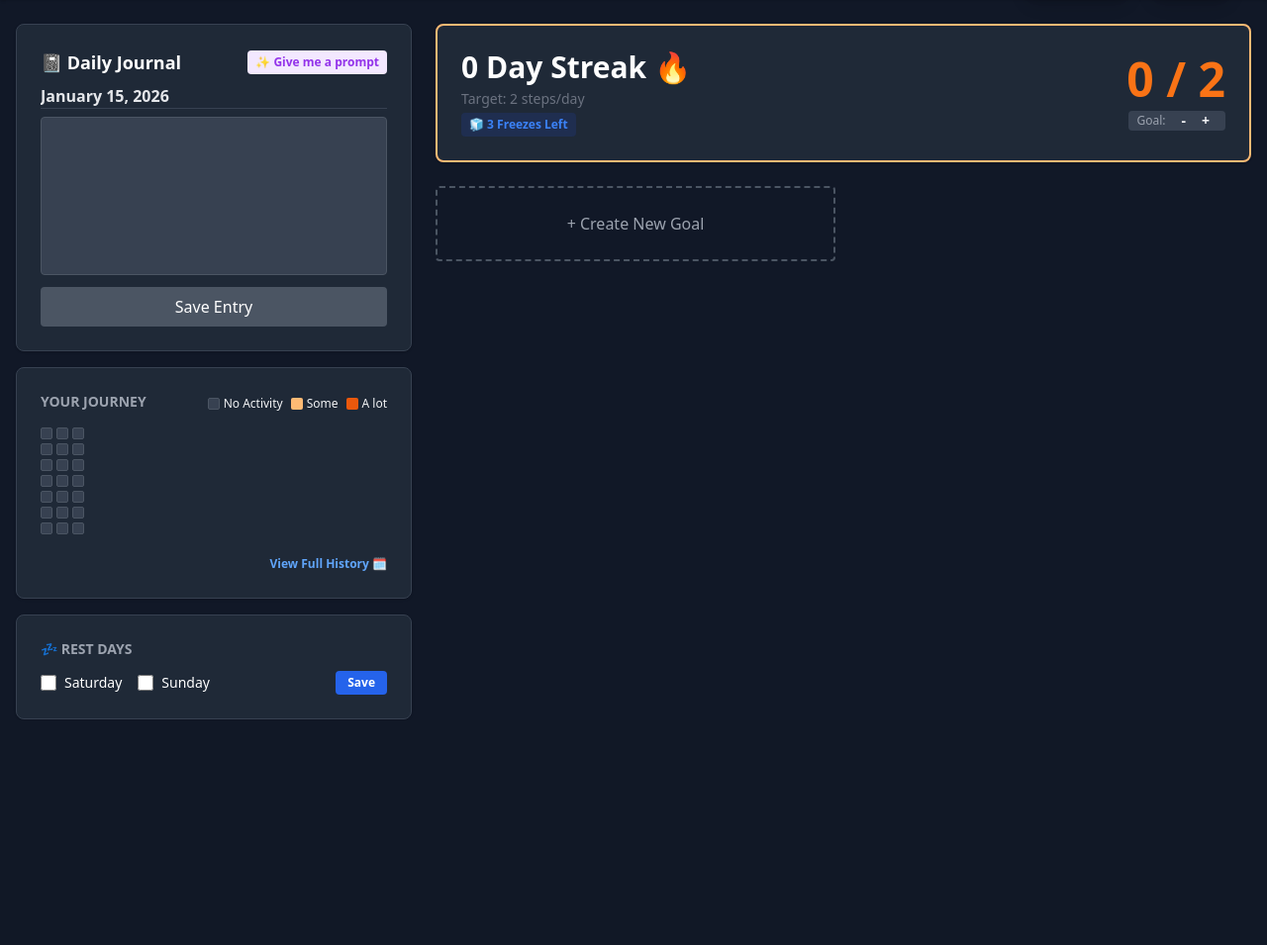
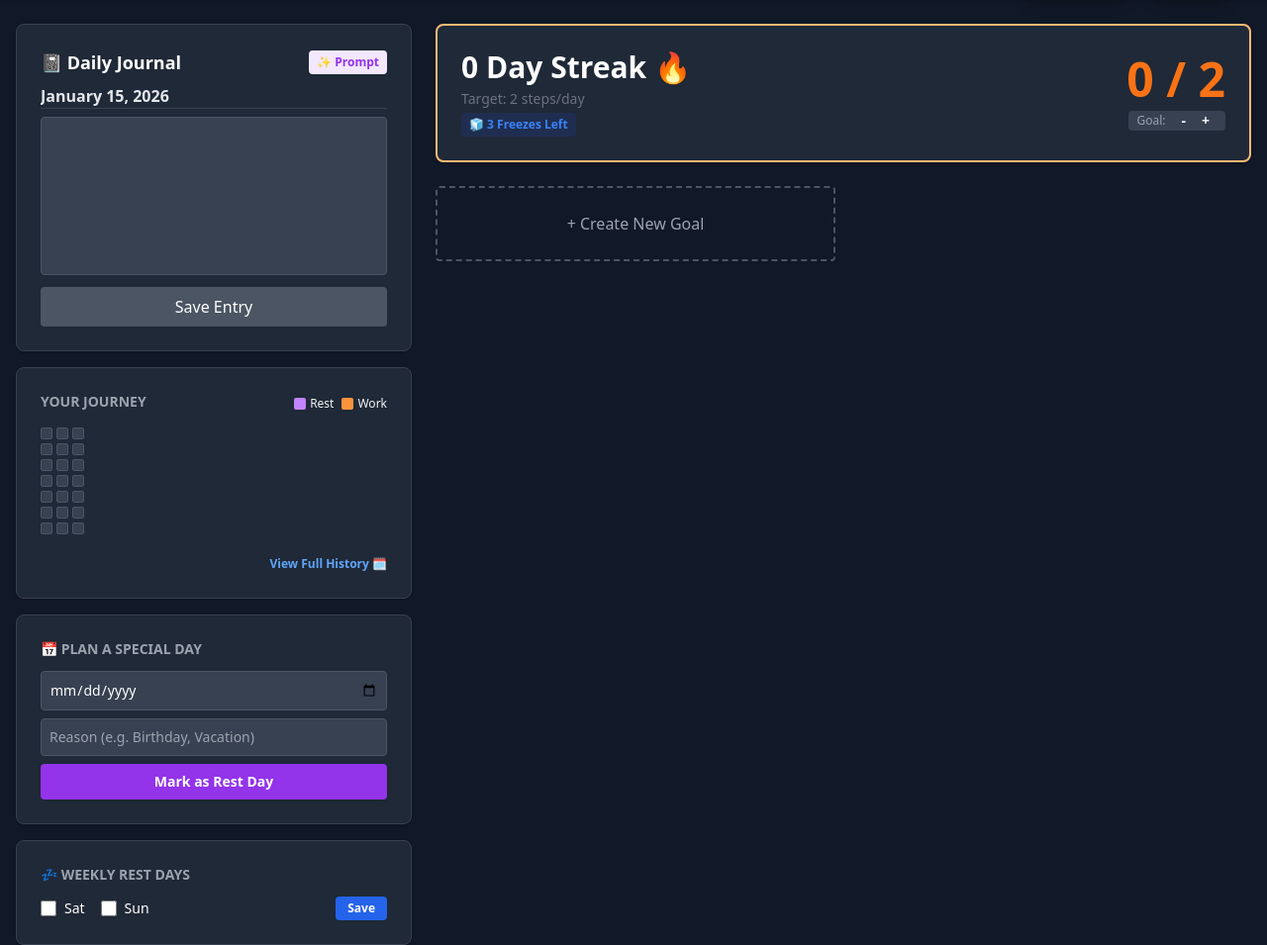
Before and after one commit to Abhineeth-23/stepping-stones, a Flask app: page / in a window 1280 px wide. Shown: the part 72-1027 px from the top of the page at 99% size. Before the commit the page ends 799 px from the top, so only its background shows below. Run offline with Flask 3, Linux system fonts and the light colour scheme; the visitor is signed in with stand-in values (Sample User, id 1); data that the repository does not hold is empty; some libraries are stand-ins or nearby versions.

Commit message:
Phase 5 pushed

```diff
--- a/app.py
+++ b/app.py
@@ -1,7 +1,8 @@
 from flask import Flask, render_template, redirect, url_for, request, flash, jsonify
 from werkzeug.security import generate_password_hash, check_password_hash
 from flask_login import LoginManager, login_user, login_required, logout_user, current_user
-from models import db, User, Step, StepLog, GlobalJournal, SubTask
+# ADDED CustomRestDay to imports
+from models import db, User, Step, StepLog, GlobalJournal, SubTask, CustomRestDay
 from datetime import datetime, date, timedelta
 import calendar
 import uuid
@@ -42,6 +43,16 @@ def get_heatmap_data(user):
 
     return data
 
+def get_custom_rest_days_map(user):
+    """
+    Returns a dictionary of custom rest days: {'2025-04-23': 'My Birthday', ...}
+    """
+    days = CustomRestDay.query.filter_by(user_id=user.id).all()
+    data = {}
+    for d in days:
+        data[d.date.strftime('%Y-%m-%d')] = d.reason
+    return data
+
 def calculate_deadline(timeframe, mode):
     """
     Calculates the target date based on User selection.
@@ -76,7 +87,7 @@ def calculate_deadline(timeframe, mode):
 
 def update_streak_status(user):
     """
-    Handles logic for Daily Streaks, Freezes, and Rest Days.
+    Handles logic for Daily Streaks, Freezes, and Rest Days (Weekly & Custom).
     """
     today = date.today()
 
@@ -88,16 +99,16 @@ def update_streak_status(user):
         if delta > 1:
             yesterday = today - timedelta(days=1)
 
-            # Check if yesterday was a designated Rest Day
-            # 0=Monday, 6=Sunday
-            is_protected_by_rest = False
-            if user.rest_days:
-                rest_days_list = user.rest_days.split(',')
-                if str(yesterday.weekday()) in rest_days_list:
-                    is_protected_by_rest = True
+            # 1. Check Weekly Rest Days (Sat/Sun)
+            is_weekly_rest = False
+            if user.rest_days and str(yesterday.weekday()) in user.rest_days.split(','):
+                is_weekly_rest = True
 
-            if is_protected_by_rest:
-                # Do nothing (Streak is safe)
+            # 2. Check Custom Rest Days (Birthday/Holiday)
+            is_custom_rest = CustomRestDay.query.filter_by(user_id=user.id, date=yesterday).first()
+
+            if is_weekly_rest or is_custom_rest:
+                # Do nothing (Streak is safe because yesterday was planned rest)
                 pass
             elif user.streak_freezes > 0:
                 # Use a freeze
@@ -122,7 +133,7 @@ def update_streak_status(user):
     return todays_count
 
 # ==========================================
-#               MAIN ROUTES
+#              MAIN ROUTES
 # ==========================================
 
 @app.route('/')
@@ -136,6 +147,13 @@ def dashboard():
 
     heatmap_data = get_heatmap_data(current_user)
 
+    # NEW: Fetch Custom Rest Days
+    custom_rest_days = get_custom_rest_days_map(current_user)
+
+    # Check if TODAY is a special day (for the journal UI)
+    today_str = today.strftime('%Y-%m-%d')
+    special_day_reason = custom_rest_days.get(today_str)
+
     return render_template(
         'dashboard.html',
         user=current_user,
@@ -144,11 +162,13 @@ def dashboard():
         progress=progress,
         today_date=today,
         heatmap_data=heatmap_data,
+        custom_rest_days=custom_rest_days,
+        special_day_reason=special_day_reason,
         user_created_at=current_user.created_at.strftime('%Y-%m-%d')
     )
 
 # ==========================================
-#           PHASE 4: NEW FEATURES
+#          PHASE 4: NEW FEATURES
 # ==========================================
 
 @app.route('/settings/rest_days', methods=['POST'])
@@ -162,6 +182,31 @@ def set_rest_days():
 
     db.session.commit()
     flash("Rest days updated! Enjoy your time off.", "success")
+    return redirect(url_for('dashboard'))
+
+@app.route('/settings/add_custom_date', methods=['POST'])
+@login_required
+def add_custom_date():
+    """
+    Adds a specific date (like a birthday) as a rest day.
+    """
+    date_str = request.form.get('date')
+    reason = request.form.get('reason')
+
+    if date_str and reason:
+        try:
+            date_obj = datetime.strptime(date_str, '%Y-%m-%d').date()
+            # Check duplicate
+            exists = CustomRestDay.query.filter_by(user_id=current_user.id, date=date_obj).first()
+            if not exists:
+                db.session.add(CustomRestDay(date=date_obj, reason=reason, user=current_user))
+                db.session.commit()
+                flash(f"Marked {date_str} as Rest Day: {reason}", "success")
+            else:
+                flash("You already have a plan for that day!", "info")
+        except ValueError:
+            flash("Invalid date format.", "error")
+
     return redirect(url_for('dashboard'))
 
 @app.route('/step/share/<int:step_id>')
@@ -200,8 +245,17 @@ def calendar_view():
     """
     Time Travel view: Shows all history linearly.
     """
+    # Fetch logs
     logs = StepLog.query.filter_by(user_id=current_user.id).order_by(StepLog.date.desc()).all()
-    return render_template('calendar_view.html', logs=logs)
+
+    # Group logs by date
+    logs_by_date = {}
+    for log in logs:
+        d_str = log.date.strftime('%Y-%m-%d')
+        if d_str not in logs_by_date: logs_by_date[d_str] = []
+        logs_by_date[d_str].append(log)
+
+    return render_template('calendar_view.html', logs_by_date=logs_by_date)
 
 # ==========================================
 #          STANDARD STEP ROUTES
@@ -253,9 +307,13 @@ def create_step():
         )
         db.session.add(new_step)
         db.session.commit()
-        flash(f"Goal created!", 'success')
+        flash(f"Goal '{title}' created! Deadline: {deadline.strftime('%Y-%m-%d')}", 'success')
 
     return redirect(request.referrer or url_for('dashboard'))
+
+# ==========================================
+#          STEP VIEW, LOGS & EDITING
+# ==========================================
 
 @app.route('/step/<int:step_id>', methods=['GET', 'POST'])
 @login_required
@@ -269,15 +327,19 @@ def step_view(step_id):
 
     if request.method == 'POST':
         if 'overview_content' in request.form:
+            # Updating Knowledge Base
             step.overview_content = request.form['overview_content']
-            flash('Saved.', 'success')
+            flash('Knowledge Base updated.', 'success')
+
         elif 'log_content' in request.form:
+            # Creating/Updating Daily Log
             content = request.form['log_content']
             if todays_log:
                 todays_log.content = content
             else:
                 db.session.add(StepLog(content=content, step=step, user=current_user, date=today))
-            flash('Logged!', 'success')
+            flash('Logged successfully!', 'success')
+
         db.session.commit()
         return redirect(url_for('step_view', step_id=step.id))
 
@@ -291,18 +353,24 @@ def edit_step(step_id):
     if step.user_id != current_user.id:
         return redirect(url_for('dashboard'))
 
+    # 1. Update Basic Fields
     step.title = request.form.get('title')
     step.category = request.form.get('category')
+
+    # 2. Check if Timing Changed
     new_timeframe = request.form.get('timeframe')
     new_mode = request.form.get('deadline_mode')
 
+    # Only recalculate deadline if parameters changed
     if new_timeframe != step.timeframe or new_mode != step.deadline_mode:
         step.timeframe = new_timeframe
         step.deadline_mode = new_mode
         step.deadline_date = calculate_deadline(new_timeframe, new_mode)
+        flash(f"Updated! New deadline: {step.deadline_date.strftime('%Y-%m-%d')}", "success")
+    else:
+        flash("Details updated.", "success")
 
     db.session.commit()
-    flash("Updated!", "success")
     return redirect(url_for('step_view', step_id=step.id))
 
 @app.route('/step/delete/<int:step_id>')
@@ -312,6 +380,7 @@ def delete_step(step_id):
     if step.user_id == current_user.id:
         db.session.delete(step)
         db.session.commit()
+        flash(f'Step "{step.title}" deleted forever.', 'success')
     return redirect(url_for('dashboard'))
 
 @app.route('/step/archive/<int:step_id>')
@@ -321,20 +390,24 @@ def archive_step(step_id):
     if step.user_id == current_user.id:
         step.is_active = False
         db.session.commit()
+        flash(f'Step "{step.title}" marked as Accomplished!', 'success')
     return redirect(url_for('dashboard'))
 
 # ==========================================
-#             SUBTASK ROUTES
+#             SUBTASK LOGIC
 # ==========================================
 
 @app.route('/step/<int:step_id>/add_subtask', methods=['POST'])
 @login_required
 def add_subtask(step_id):
     step = Step.query.get_or_404(step_id)
+    if step.user_id != current_user.id:
+        return jsonify({'error': 'Unauthorized'}), 403
+
     text = request.form.get('subtask_text')
-
-    if text and step.user_id == current_user.id:
-        db.session.add(SubTask(text=text, step=step))
+    if text:
+        new_task = SubTask(text=text, step=step)
+        db.session.add(new_task)
         db.session.commit()
 
     return redirect(url_for('step_view', step_id=step.id))
@@ -346,19 +419,25 @@ def toggle_subtask(subtask_id):
     if subtask.step.user_id != current_user.id:
         return jsonify({'error': 'Unauthorized'}), 403
 
+    # Toggle Status
     subtask.is_completed = not subtask.is_completed
 
+    # AUTOMATIC LOGGING LOGIC
     if subtask.is_completed:
         today = date.today()
-        # Check for existing log to prevent duplicates
-        if not StepLog.query.filter_by(step_id=subtask.step.id, date=today).first():
-            db.session.add(StepLog(content=f"✅ {subtask.text}", step=subtask.step, user=current_user, date=today))
-            flash("Streak updated!", "success")
+        # Check if log exists for today
+        existing_log = StepLog.query.filter_by(step_id=subtask.step.id, date=today).first()
+
+        if not existing_log:
+            # Create a log automatically
+            auto_msg = f"✅ Completed subtask: {subtask.text}"
+            db.session.add(StepLog(content=auto_msg, step=subtask.step, user=current_user, date=today))
+            flash("Subtask completed! Streak updated automatically. 🔥", "success")
 
         update_streak_status(current_user)
 
     db.session.commit()
-    return jsonify({'success': True})
+    return jsonify({'success': True, 'is_completed': subtask.is_completed})
 
 @app.route('/delete_subtask/<int:subtask_id>')
 @login_required
@@ -372,7 +451,7 @@ def delete_subtask(subtask_id):
     return redirect(url_for('dashboard'))
 
 # ==========================================
-#             JOURNAL ROUTES
+#          JOURNAL & PREFERENCES
 # ==========================================
 
 @app.route('/journal', methods=['POST'])
@@ -397,7 +476,8 @@ def update_global_journal():
 @login_required
 def journal_history():
     journals = GlobalJournal.query.filter_by(user_id=current_user.id).order_by(GlobalJournal.date.desc()).all()
-    return render_template('journal_history.html', journals=journals, now=datetime.utcnow())
+    now = datetime.utcnow()
+    return render_template('journal_history.html', journals=journals, now=now)
 
 @app.route('/journal/edit/<int:id>', methods=['POST'])
 @login_required
@@ -406,18 +486,17 @@ def edit_old_journal(id):
     if journal.user_id != current_user.id:
         return redirect(url_for('dashboard'))
 
-    if (datetime.utcnow() - journal.created_at).total_seconds() > 172800:
-        flash("Too old to edit.", "error")
+    # 48 Hour Edit Lock
+    diff = datetime.utcnow() - journal.created_at
+    if diff.total_seconds() > 172800:
+        flash("Cannot edit entries older than 48 hours.", "error")
         return redirect(url_for('journal_history'))
 
     journal.content = request.form.get('content')
     journal.title = request.form.get('title')
     db.session.commit()
+    flash("Entry updated.", "success")
     return redirect(url_for('journal_history'))
-
-# ==========================================
-#             USER SETTINGS
-# ==========================================
 
 @app.route('/adjust_target/<string:action>')
 @login_required
@@ -443,11 +522,16 @@ def toggle_theme():
 @app.route('/login', methods=['GET', 'POST'])
 def login():
     if request.method == 'POST':
-        user = User.query.filter_by(username=request.form.get('username')).first()
-        if user and check_password_hash(user.password, request.form.get('password')):
+        username = request.form.get('username')
+        password = request.form.get('password')
+        user = User.query.filter_by(username=username).first()
+
+        if user and check_password_hash(user.password, password):
             login_user(user)
-            return redirect(request.args.get('next') or url_for('dashboard'))
-        flash('Invalid details.', 'error')
+            next_page = request.args.get('next')
+            return redirect(next_page or url_for('dashboard'))
+
+        flash('Invalid username or password.', 'error')
     return render_template('login.html')
 
 @app.route('/register', methods=['GET', 'POST'])
@@ -457,15 +541,15 @@ def register():
         password = request.form.get('password')
 
         if User.query.filter_by(username=username).first():
-            flash('Username taken.', 'error')
+            flash('Username already exists.', 'error')
         else:
             hashed_pw = generate_password_hash(password)
-            # Make sure Rest Days column is handled in models, handled here by default=None
             new_user = User(username=username, password=hashed_pw, is_dark_mode=True)
             db.session.add(new_user)
             db.session.commit()
+
+            flash('Account created! Please login.', 'success')
             return redirect(url_for('login'))
-
     return render_template('register.html')
 
 @app.route('/logout')
@@ -474,6 +558,10 @@ def logout():
     logout_user()
     return redirect(url_for('login'))
 
+# ==========================================
+#              MAIN EXECUTION
+# ==========================================
+
 if __name__ == '__main__':
     with app.app_context():
         db.create_all()
--- a/templates/dashboard.html
+++ b/templates/dashboard.html
@@ -7,23 +7,22 @@
         <div class="bg-white dark:bg-gray-800 p-6 rounded-lg shadow border dark:border-gray-700 flex flex-col">
             <h2 class="text-lg font-bold mb-2 flex items-center justify-between dark:text-white">
                 <span>📓 Daily Journal</span>
-                <button type="button" onclick="generatePrompt(event)" class="text-xs bg-purple-100 text-purple-600 px-2 py-1 rounded hover:bg-purple-200">✨ Give me a prompt</button>
+                <button type="button" onclick="generatePrompt(event)" class="text-xs bg-purple-100 text-purple-600 px-2 py-1 rounded hover:bg-purple-200">✨ Prompt</button>
             </h2>
 
             <form action="{{ url_for('update_global_journal') }}" method="POST" id="global-journal-container" class="flex-1 flex flex-col group" onclick="enableZen('global-journal-container')">
-                <input type="text" name="title" value="{{ daily_journal.title if daily_journal else today_date.strftime('%B %d, %Y') }}" class="mb-2 w-full bg-transparent font-bold border-b border-gray-200 dark:border-gray-700 focus:outline-none dark:text-gray-200">
+
+                <input type="text" name="title"
+                       value="{{ daily_journal.title if daily_journal else (('🌴 Rest Day: ' + special_day_reason) if special_day_reason else today_date.strftime('%B %d, %Y')) }}"
+                       class="mb-2 w-full bg-transparent font-bold border-b border-gray-200 dark:border-gray-700 focus:outline-none dark:text-gray-200 {{ 'text-purple-600 dark:text-purple-400' if special_day_reason else '' }}">
 
                 <textarea id="journal-area" name="content" class="w-full h-40 border dark:border-gray-600 bg-gray-50 dark:bg-gray-700 p-4 rounded resize-none focus:outline-none focus:ring-2 focus:ring-blue-500 dark:text-white transition-all">{{ daily_journal.content if daily_journal else '' }}</textarea>
 
                 <button class="mt-3 bg-gray-800 dark:bg-gray-600 text-white px-4 py-2 rounded w-full hover:bg-black">Save Entry</button>
 
                 <div class="zen-overlay-btn absolute top-8 right-8 flex gap-3">
-                    <button type="button" onclick="generatePrompt(event)" class="bg-purple-100 text-purple-600 px-4 py-2 rounded-full font-bold shadow-lg hover:bg-purple-200 transition">
-                        ✨ Prompt
-                    </button>
-                    <button type="button" onclick="disableZen(event, 'global-journal-container')" class="bg-white text-black px-6 py-2 rounded-full font-bold shadow-lg hover:bg-gray-200 transition">
-                        Done
-                    </button>
+                    <button type="button" onclick="generatePrompt(event)" class="bg-purple-100 text-purple-600 px-4 py-2 rounded-full font-bold shadow-lg hover:bg-purple-200 transition">✨ Prompt</button>
+                    <button type="button" onclick="disableZen(event, 'global-journal-container')" class="bg-white text-black px-6 py-2 rounded-full font-bold shadow-lg hover:bg-gray-200 transition">Done</button>
                 </div>
             </form>
         </div>
@@ -32,9 +31,8 @@
             <div class="flex justify-between items-end mb-4">
                 <h3 class="text-sm font-bold uppercase text-gray-400">Your Journey</h3>
                 <div class="flex gap-2 text-xs">
-                    <span class="flex items-center gap-1"><div class="w-3 h-3 rounded-sm bg-gray-100 dark:bg-gray-700 border border-gray-200 dark:border-gray-600"></div> No Activity</span>
-                    <span class="flex items-center gap-1"><div class="w-3 h-3 rounded-sm bg-orange-300"></div> Some</span>
-                    <span class="flex items-center gap-1"><div class="w-3 h-3 rounded-sm bg-orange-600"></div> A lot</span>
+                    <span class="flex items-center gap-1"><div class="w-3 h-3 rounded-sm bg-purple-400"></div> Rest</span>
+                    <span class="flex items-center gap-1"><div class="w-3 h-3 rounded-sm bg-orange-400"></div> Work</span>
                 </div>
             </div>
 
@@ -43,23 +41,28 @@
             </div>
 
             <div class="mt-2 text-right">
-                <a href="{{ url_for('calendar_view') }}" class="text-xs font-bold text-blue-500 hover:text-blue-600 dark:text-blue-400 dark:hover:text-blue-300 hover:underline">
-                    View Full History 🗓️
-                </a>
+                <a href="{{ url_for('calendar_view') }}" class="text-xs font-bold text-blue-500 hover:text-blue-600 dark:text-blue-400 hover:underline">View Full History 🗓️</a>
             </div>
         </div>
 
         <div class="bg-white dark:bg-gray-800 p-6 rounded-lg shadow border dark:border-gray-700">
-            <h3 class="text-sm font-bold uppercase text-gray-400 mb-3">💤 Rest Days</h3>
+            <h3 class="text-sm font-bold uppercase text-gray-400 mb-3">📅 Plan a Special Day</h3>
+            <form action="{{ url_for('add_custom_date') }}" method="POST" class="flex flex-col gap-2">
+                <input type="date" name="date" class="border p-2 rounded text-sm dark:bg-gray-700 dark:border-gray-600 dark:text-white outline-none focus:border-purple-500" required>
+                <input type="text" name="reason" placeholder="Reason (e.g. Birthday, Vacation)" class="border p-2 rounded text-sm dark:bg-gray-700 dark:border-gray-600 dark:text-white outline-none focus:border-purple-500" required>
+                <button class="bg-purple-600 text-white py-2 rounded text-sm font-bold hover:bg-purple-700 shadow transition">Mark as Rest Day</button>
+            </form>
+        </div>
+
+        <div class="bg-white dark:bg-gray-800 p-6 rounded-lg shadow border dark:border-gray-700">
+            <h3 class="text-sm font-bold uppercase text-gray-400 mb-3">💤 Weekly Rest Days</h3>
             <form action="{{ url_for('set_rest_days') }}" method="POST" class="flex items-center justify-between">
                 <div class="flex gap-4">
                     <label class="flex items-center gap-2 cursor-pointer dark:text-white text-sm">
-                        <input type="checkbox" name="rest_days" value="5" {% if user.rest_days and '5' in user.rest_days %}checked{% endif %} class="w-4 h-4 text-blue-600 rounded focus:ring-blue-500">
-                        <span>Saturday</span>
+                        <input type="checkbox" name="rest_days" value="5" {% if user.rest_days and '5' in user.rest_days %}checked{% endif %} class="w-4 h-4 text-blue-600 rounded"> <span>Sat</span>
                     </label>
                     <label class="flex items-center gap-2 cursor-pointer dark:text-white text-sm">
-                        <input type="checkbox" name="rest_days" value="6" {% if user.rest_days and '6' in user.rest_days %}checked{% endif %} class="w-4 h-4 text-blue-600 rounded focus:ring-blue-500">
-                        <span>Sunday</span>
+                        <input type="checkbox" name="rest_days" value="6" {% if user.rest_days and '6' in user.rest_days %}checked{% endif %} class="w-4 h-4 text-blue-600 rounded"> <span>Sun</span>
                     </label>
                 </div>
                 <button class="bg-blue-600 hover:bg-blue-700 text-white px-3 py-1 rounded text-xs font-bold transition">Save</button>
@@ -132,9 +135,10 @@
         area.setSelectionRange(0, 0);
     }
 
-    // --- 2. DYNAMIC HEATMAP GENERATOR ---
+    // --- 2. DYNAMIC HEATMAP GENERATOR (UPDATED FOR REST DAYS) ---
     document.addEventListener("DOMContentLoaded", function() {
         const heatmapData = {{ heatmap_data|tojson }};
+        const restDaysMap = {{ custom_rest_days|tojson }}; // Passed from Flask
         const signupDateStr = "{{ user_created_at }}";
 
         const container = document.getElementById('heatmap-grid');
@@ -142,9 +146,8 @@
         let startDate = new Date(signupDateStr);
         let today = new Date();
 
-        // Reset to 1st of signup month for cleaner look
+        // Reset to 1st of signup month
         startDate.setDate(1);
-
         startDate.setHours(0,0,0,0);
         today.setHours(0,0,0,0);
 
@@ -164,21 +167,34 @@
                 const cell = document.createElement('div');
                 cell.className = "w-3 h-3 rounded-sm transition-colors duration-200 border border-transparent hover:border-gray-400 cursor-pointer";
 
-                cell.classList.add('bg-gray-100', 'dark:bg-gray-700', 'dark:border-gray-600');
+                const count = heatmapData[dateStr] || 0;
+                const restReason = restDaysMap[dateStr];
 
-                const count = heatmapData[dateStr] || 0;
+                // --- COLOR LOGIC ---
                 if (count > 0) {
+                    // Activity overrides Rest Day (Orange)
                     cell.classList.remove('bg-gray-100', 'dark:bg-gray-700', 'dark:border-gray-600');
                     if (count == 1) cell.classList.add('bg-orange-200');
                     else if (count <= 3) cell.classList.add('bg-orange-400');
                     else cell.classList.add('bg-orange-600');
+
+                    cell.title = `${displayDate}: ${count} logs` + (restReason ? ` (Worked on ${restReason}!)` : "");
+                }
+                else if (restReason) {
+                    // Rest Day with No Activity (Purple)
+                    cell.classList.remove('bg-gray-100', 'dark:bg-gray-700', 'dark:border-gray-600');
+                    cell.classList.add('bg-purple-400');
+                    cell.title = `🌴 ${restReason} (${displayDate})`;
+                }
+                else {
+                    // Empty Day (Gray)
+                    cell.classList.add('bg-gray-100', 'dark:bg-gray-700', 'dark:border-gray-600');
+                    cell.title = `${displayDate}: No activity`;
                 }
 
-                cell.title = `${displayDate}: ${count} logs`;
                 weekCol.appendChild(cell);
                 currentDate.setDate(currentDate.getDate() + 1);
             }
-
             container.appendChild(weekCol);
         }
 
@@ -186,5 +202,8 @@
             container.parentElement.scrollLeft = container.parentElement.scrollWidth;
         }
     });
+
+    function enableZen(id) { document.getElementById(id).classList.add('zen-active'); }
+    function disableZen(e, id) { e.stopPropagation(); document.getElementById(id).classList.remove('zen-active'); }
 </script>
 {% endblock %}
```
Also changed, not shown: models.py (+11 -5 lines).
